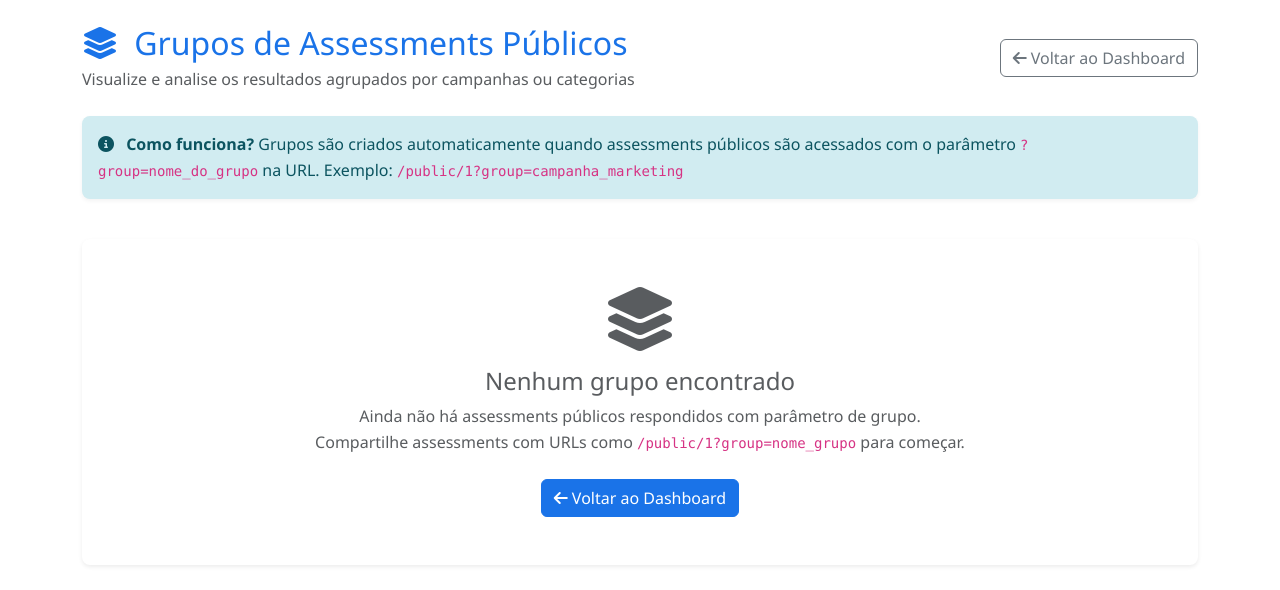
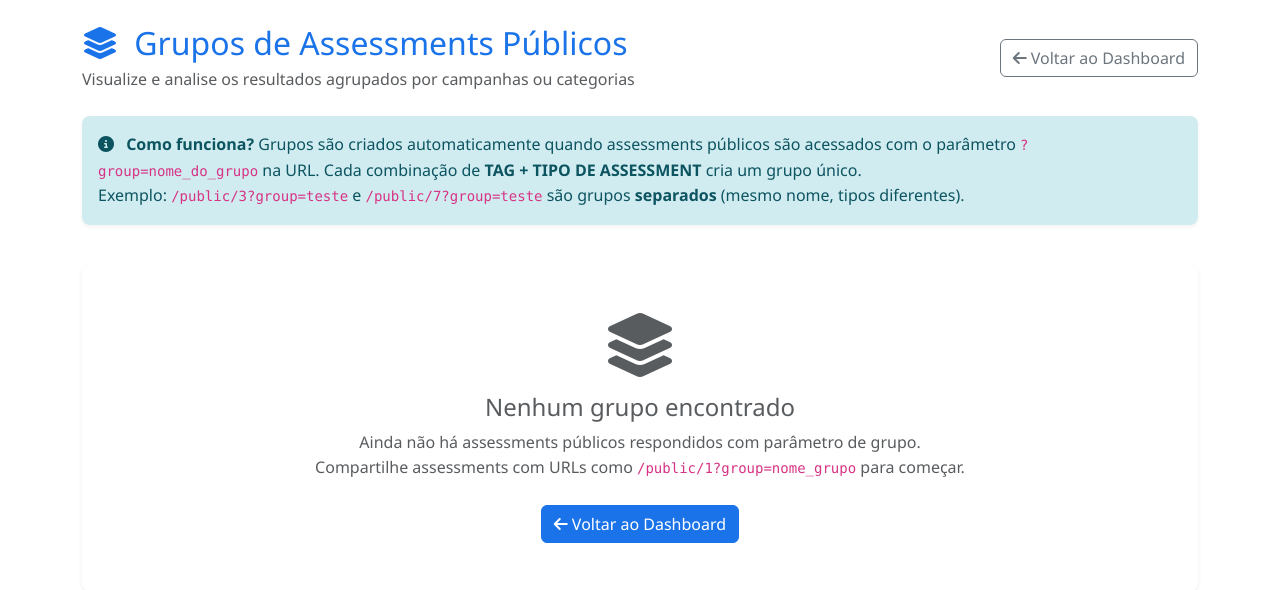
Before and after one commit to GruppenIT/Assessments, a Flask app: page /admin/grupos in a window 1280 px wide. Shown: the part 84-674 px from the top of the page. Run offline with Flask 3, Linux system fonts and the light colour scheme; a user stored in the database is signed in; parts of the project's set-up code (start-up, migrations or seed data) failed here and were passed over; some libraries are stand-ins or nearby versions.

Commit message:
Update group structure to include assessment type
Modify group management to aggregate assessments by both group name and assessment type ID, ensuring accurate reporting and statistics.

Replit-Commit-Author: Agent
Replit-Commit-Session-Id: 6dcd1152-0075-4994-ab0f-fbb87afc755f
Replit-Commit-Checkpoint-Type: intermediate_checkpoint
Replit-Commit-Screenshot-Url: https://storage.googleapis.com/screenshot-production-us-central1/f7474dbd-1694-4203-a5e1-dee231ebcfaf/6dcd1152-0075-4994-ab0f-fbb87afc755f/8TudLUA

```diff
--- a/routes/admin.py
+++ b/routes/admin.py
@@ -602,46 +602,56 @@ def reset_respondente_2fa(respondente_id):
 @login_required
 @admin_required
 def listar_grupos():
-    """Listar todos os grupos únicos de assessments públicos"""
+    """Listar todos os grupos únicos de assessments públicos (agrupados por TAG + TIPO)"""
     from models.assessment_publico import AssessmentPublico
-    from sqlalchemy import func, distinct
+    from sqlalchemy import func
 
     # Buscar todos os grupos únicos (não nulos) com contagem
+    # MUDANÇA CONCEITUAL: Agrupamento por (grupo, tipo_assessment_id)
     grupos_query = db.session.query(
         AssessmentPublico.grupo,
+        AssessmentPublico.tipo_assessment_id,
         func.count(AssessmentPublico.id).label('total_assessments'),
-        func.count(distinct(AssessmentPublico.tipo_assessment_id)).label('tipos_diferentes'),
         func.max(AssessmentPublico.data_conclusao).label('ultima_atividade')
     ).filter(
         AssessmentPublico.grupo.isnot(None),
         AssessmentPublico.data_conclusao.isnot(None)  # Apenas assessments concluídos
     ).group_by(
-        AssessmentPublico.grupo
+        AssessmentPublico.grupo,
+        AssessmentPublico.tipo_assessment_id
     ).order_by(
         func.max(AssessmentPublico.data_conclusao).desc()
     ).all()
 
-    # Converter para lista de dicionários
+    # Converter para lista de dicionários com dados do tipo
     grupos = []
-    for grupo, total, tipos, ultima in grupos_query:
+    for grupo, tipo_id, total, ultima in grupos_query:
+        # Buscar informações do tipo de assessment
+        tipo = AssessmentTipo.query.get(tipo_id)
+
         grupos.append({
             'nome': grupo,
+            'tipo_id': tipo_id,
+            'tipo_nome': tipo.nome if tipo else 'Desconhecido',
             'total_assessments': total,
-            'tipos_diferentes': tipos,
             'ultima_atividade': ultima
         })
 
     return render_template('admin/grupos_lista.html', grupos=grupos)
 
-def calcular_estatisticas_grupo(grupo_nome):
-    """Função auxiliar para calcular estatísticas de um grupo (reutilizável)"""
+def calcular_estatisticas_grupo(grupo_nome, tipo_assessment_id):
+    """Função auxiliar para calcular estatísticas de um grupo (reutilizável)
+
+    MUDANÇA CONCEITUAL: Agora filtra por (grupo + tipo_assessment_id)
+    """
     from models.assessment_publico import AssessmentPublico
     from models.assessment_version import AssessmentDominio
     from sqlalchemy import func
 
-    # Buscar todos os assessments concluídos deste grupo
+    # Buscar todos os assessments concluídos deste grupo + tipo
     assessments = AssessmentPublico.query.filter_by(
-        grupo=grupo_nome
+        grupo=grupo_nome,
+        tipo_assessment_id=tipo_assessment_id
     ).filter(
         AssessmentPublico.data_conclusao.isnot(None)
     ).all()
@@ -718,42 +728,50 @@ def calcular_estatisticas_grupo(grupo_nome):
         'tipos_utilizados': list(tipos_utilizados.values())
     }
 
-@admin_bp.route('/grupos/<string:grupo_nome>')
+@admin_bp.route('/grupos/<string:grupo_nome>/<int:tipo_id>')
 @login_required
 @admin_required
-def estatisticas_grupo(grupo_nome):
-    """Exibir estatísticas médias de um grupo específico"""
-    logging.info(f"===== ACESSANDO ESTATÍSTICAS DO GRUPO: '{grupo_nome}' =====")
+def estatisticas_grupo(grupo_nome, tipo_id):
+    """Exibir estatísticas médias de um grupo específico (TAG + TIPO)"""
+    logging.info(f"===== ACESSANDO ESTATÍSTICAS DO GRUPO: '{grupo_nome}' (Tipo: {tipo_id}) =====")
 
     try:
-        dados = calcular_estatisticas_grupo(grupo_nome)
+        # Buscar informações do tipo
+        tipo = AssessmentTipo.query.get(tipo_id)
+        if not tipo:
+            flash(f'Tipo de assessment #{tipo_id} não encontrado.', 'danger')
+            return redirect(url_for('admin.listar_grupos'))
+
+        dados = calcular_estatisticas_grupo(grupo_nome, tipo_id)
 
         if not dados:
-            flash(f'Nenhum assessment concluído encontrado para o grupo "{grupo_nome}".', 'warning')
+            flash(f'Nenhum assessment concluído encontrado para o grupo "{grupo_nome}" (tipo: {tipo.nome}).', 'warning')
             return redirect(url_for('admin.listar_grupos'))
 
         return render_template('admin/grupos_estatisticas.html',
                              grupo_nome=grupo_nome,
+                             tipo_id=tipo_id,
+                             tipo_nome=tipo.nome,
                              estatisticas=dados['estatisticas'],
                              dominios_estatisticas=dados['dominios_estatisticas'],
                              tipos_utilizados=dados['tipos_utilizados'])
 
     except Exception as e:
-        logging.error(f"Erro ao exibir estatísticas do grupo '{grupo_nome}': {e}")
+        logging.error(f"Erro ao exibir estatísticas do grupo '{grupo_nome}' (tipo {tipo_id}): {e}")
         import traceback
         logging.error(traceback.format_exc())
         flash(f'Erro ao carregar estatísticas do grupo "{grupo_nome}". Por favor, contate o administrador.', 'danger')
         return redirect(url_for('admin.listar_grupos'))
 
-@admin_bp.route('/grupos/<string:grupo_nome>/api')
+@admin_bp.route('/grupos/<string:grupo_nome>/<int:tipo_id>/api')
 @login_required
 @admin_required
-def estatisticas_grupo_api(grupo_nome):
+def estatisticas_grupo_api(grupo_nome, tipo_id):
     """API para retornar estatísticas de um grupo em JSON (para auto-refresh)"""
     from flask import jsonify
 
     try:
-        dados = calcular_estatisticas_grupo(grupo_nome)
+        dados = calcular_estatisticas_grupo(grupo_nome, tipo_id)
 
         if not dados:
             return jsonify({'error': 'Nenhum assessment encontrado'}), 404
--- a/templates/admin/grupos_estatisticas.html
+++ b/templates/admin/grupos_estatisticas.html
@@ -14,7 +14,8 @@
                         Estatísticas do Grupo: <span class="badge bg-primary">{{ grupo_nome }}</span>
                     </h2>
                     <p class="text-muted mb-0">
-                        Análise detalhada dos resultados médios dos assessments deste grupo
+                        <i class="fas fa-file-alt me-2"></i>Tipo de Assessment: <strong>{{ tipo_nome }}</strong> |
+                        Análise detalhada dos resultados médios
                     </p>
                 </div>
                 <div class="d-flex gap-2">
@@ -451,7 +452,7 @@ function toggleTable() {
 // Função para atualizar dados via AJAX
 async function atualizarEstatisticas() {
     try {
-        const response = await fetch('{{ url_for("admin.estatisticas_grupo_api", grupo_nome=grupo_nome) }}');
+        const response = await fetch('{{ url_for("admin.estatisticas_grupo_api", grupo_nome=grupo_nome, tipo_id=tipo_id) }}');
         if (!response.ok) return;
 
         const data = await response.json();
--- a/templates/admin/grupos_lista.html
+++ b/templates/admin/grupos_lista.html
@@ -32,7 +32,8 @@
             <div class="alert alert-info">
                 <i class="fas fa-info-circle me-2"></i>
                 <strong>Como funciona?</strong> Grupos são criados automaticamente quando assessments públicos são acessados com o parâmetro <code>?group=nome_do_grupo</code> na URL.
-                Exemplo: <code>/public/1?group=campanha_marketing</code>
+                Cada combinação de <strong>TAG + TIPO DE ASSESSMENT</strong> cria um grupo único.<br>
+                Exemplo: <code>/public/3?group=teste</code> e <code>/public/7?group=teste</code> são grupos <strong>separados</strong> (mesmo nome, tipos diferentes).
             </div>
         </div>
     </div>
@@ -63,9 +64,9 @@
         <div class="col-md-4">
             <div class="card border-0 shadow-sm">
                 <div class="card-body text-center">
-                    <h3 class="text-info mb-0">{{ (grupos|map(attribute='tipos_diferentes')|list)|max if grupos else 0 }}</h3>
+                    <h3 class="text-info mb-0">{{ grupos|map(attribute='tipo_nome')|unique|list|length }}</h3>
                     <p class="text-muted mb-0">
-                        <i class="fas fa-file-alt me-1"></i>Tipos Diferentes (Máx)
+                        <i class="fas fa-file-alt me-1"></i>Tipos de Assessment
                     </p>
                 </div>
             </div>
@@ -88,8 +89,8 @@
                             <thead class="bg-light">
                                 <tr>
                                     <th>Grupo</th>
+                                    <th>Tipo de Assessment</th>
                                     <th class="text-center">Assessments</th>
-                                    <th class="text-center">Tipos Diferentes</th>
                                     <th>Última Atividade</th>
                                     <th class="text-end">Ações</th>
                                 </tr>
@@ -102,11 +103,13 @@
                                             <i class="fas fa-tag me-2"></i>{{ grupo.nome }}
                                         </strong>
                                     </td>
+                                    <td>
+                                        <span class="badge bg-secondary">
+                                            <i class="fas fa-file-alt me-1"></i>{{ grupo.tipo_nome }}
+                                        </span>
+                                    </td>
                                     <td class="text-center">
                                         <span class="badge bg-primary">{{ grupo.total_assessments }}</span>
-                                    </td>
-                                    <td class="text-center">
-                                        <span class="badge bg-info">{{ grupo.tipos_diferentes }}</span>
                                     </td>
                                     <td>
                                         {% if grupo.ultima_atividade %}
@@ -119,7 +122,7 @@
                                         {% endif %}
                                     </td>
                                     <td class="text-end">
-                                        <a href="{{ url_for('admin.estatisticas_grupo', grupo_nome=grupo.nome) }}"
+                                        <a href="{{ url_for('admin.estatisticas_grupo', grupo_nome=grupo.nome, tipo_id=grupo.tipo_id) }}"
                                            class="btn btn-sm btn-outline-primary">
                                             <i class="fas fa-chart-bar me-1"></i>Ver Estatísticas
                                         </a>
```
Also changed, not shown: 1 other file.
